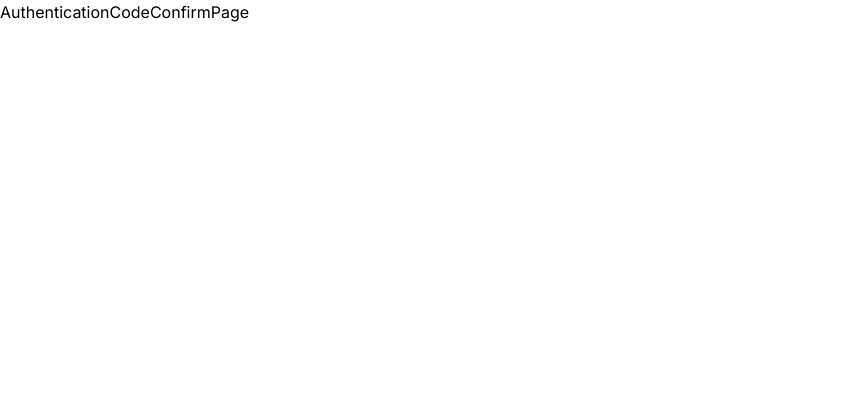
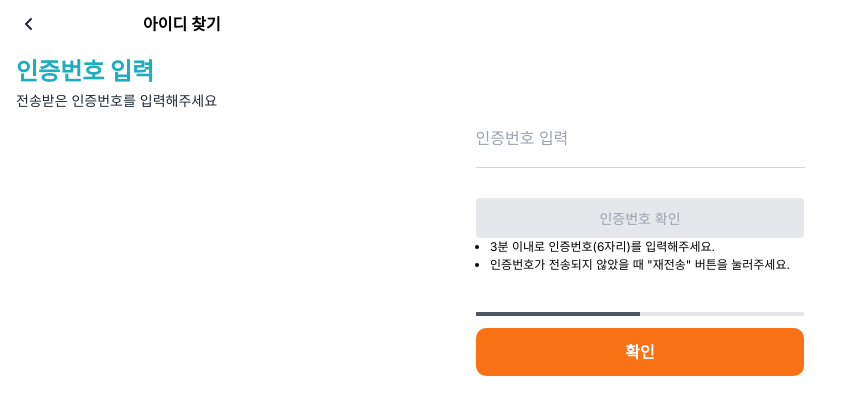
Before and after one commit to pearlKinn/join_uz_front, a Next.js app: page /findId/authenticationCodeConfirm in a window 1280 px wide. Shown: the top 414 px of the page, without its empty margins (0-866 px from the left). Built offline with nearby package versions, Linux system fonts and the light colour scheme.

Commit message:
:lipstick: [Design] 아이디 찾기 인증번호 확인 페이지 마크업 및 스타일링

```diff
--- a/src/app/(Auth)/findId/authenticationCodeConfirm/page.tsx
+++ b/src/app/(Auth)/findId/authenticationCodeConfirm/page.tsx
@@ -1,7 +1,69 @@
-import React from "react";
+"use client";
+import Button from "@/components/button/button";
+import Input from "@/components/input/input";
+import TitleHeader from "@/components/titleHeader/titleHeader";
+import { useState } from "react";
 
 const AuthenticationCodeConfirmPage = () => {
-  return <div>AuthenticationCodeConfirmPage</div>;
+  const [authenticationCode, setAuthenticationCode] = useState("");
+
+  return (
+    <section className="min-w-[360px] h-lvh flex flex-col px-4">
+      <TitleHeader
+        title="아이디 찾기"
+        subTitle="인증번호 입력"
+        description="전송받은 인증번호를 입력해주세요"
+      />
+      <main className="flex flex-col items-center">
+        <div className="mb-3">
+          <Input
+            type="number"
+            id="authenticationCode"
+            placeholder="인증번호 입력"
+            defaultValue={authenticationCode}
+            onChange={(e) => setAuthenticationCode(e.target.value)}
+          >
+            <span className="text-outlineInactive textXS pl-[10px]">
+              인증 번호를 입력해주세요.
+            </span>
+            <div className="flex gap-2 items-center absolute top-3 right-0">
+              <span className="text-[#EA4335] textXS">03:45</span>
+              <button
+                type="submit"
+                className="disabled:bg-gray200 bg-gray600 hover:bg-gray500 disabled:text-textInactive text-gray100 rounded w-[66px] h-7 px-3 textSM"
+                onClick={() => {}}
+              >
+                재전송
+              </button>
+            </div>
+          </Input>
+        </div>
+        <button
+          type="submit"
+          className={`disabled:bg-gray200 bg-gray600 disabled:text-textInactive text-gray100 rounded w-[328px] h-10 px-3 textSM ${authenticationCode ? "hover:bg-gray500" : ""}`}
+          disabled={authenticationCode ? false : true}
+          onClick={() => {}}
+        >
+          인증번호 확인
+        </button>
+        <ul className="list-disc textXS mb-[37.74px]">
+          <li className="">3분 이내로 인증번호(6자리)를 입력해주세요.</li>
+          <li>
+            인증번호가 전송되지 않았을 때 &quot;재전송&quot; 버튼을 눌러주세요.
+          </li>
+        </ul>
+        <progress
+          className="w-[328px] h-1 bg-gray-300 mb-3"
+          id="progress"
+          value={100 / 2}
+          max="100"
+        />
+        <Button size="xl" type="cta">
+          확인
+        </Button>
+      </main>
+    </section>
+  );
 };
 
 export default AuthenticationCodeConfirmPage;
```
